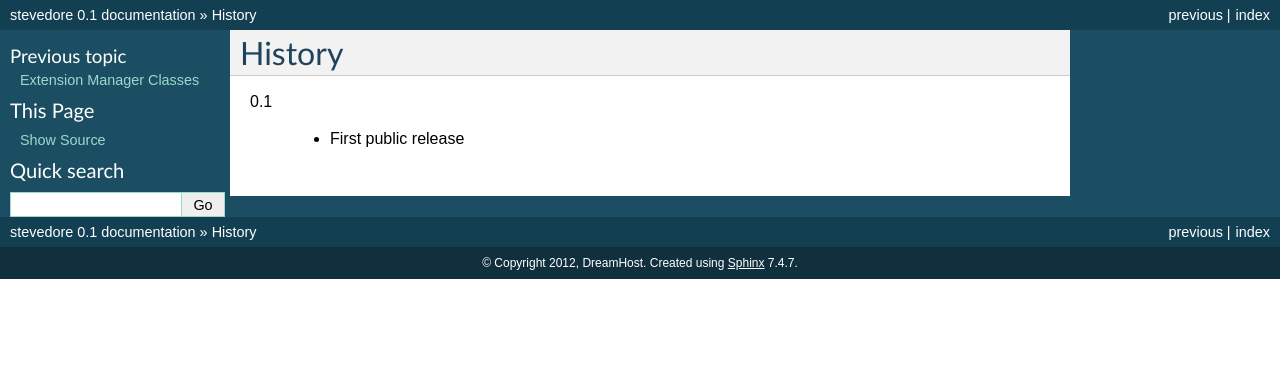
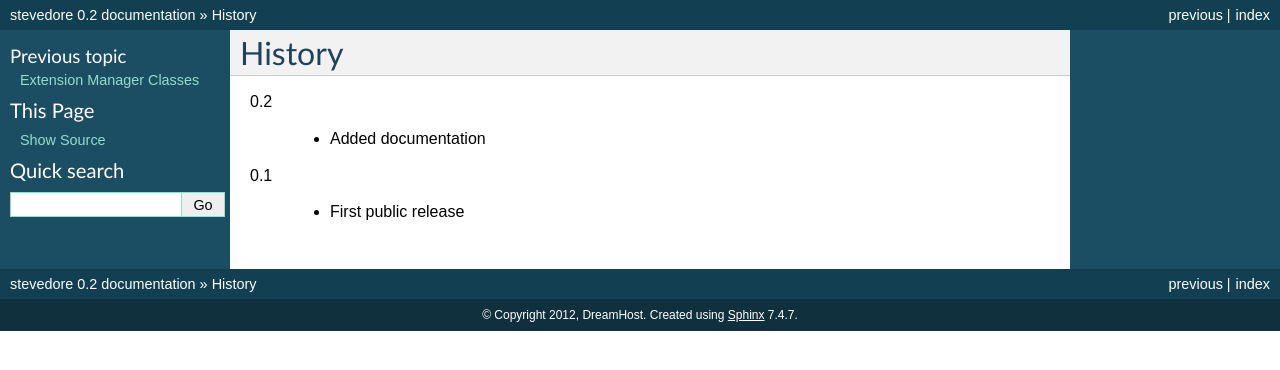
Before and after one commit to openstack/stevedore, a Sphinx documentation site: the page built from docs/source/history.rst, in a window 1280 px wide. Shown: the top 370 px of the page. Built offline with Sphinx 7.4.7, drawn with Linux system fonts in a browser that asks for light colours.

Commit message:
release 0.2 with docs

```diff
--- a/docs/source/history.rst
+++ b/docs/source/history.rst
@@ -2,6 +2,10 @@
  History
 =========
 
+0.2
+
+  - Added documentation
+
 0.1
 
   - First public release
```
Also changed, not shown: setup.py (+1 -8 lines).
